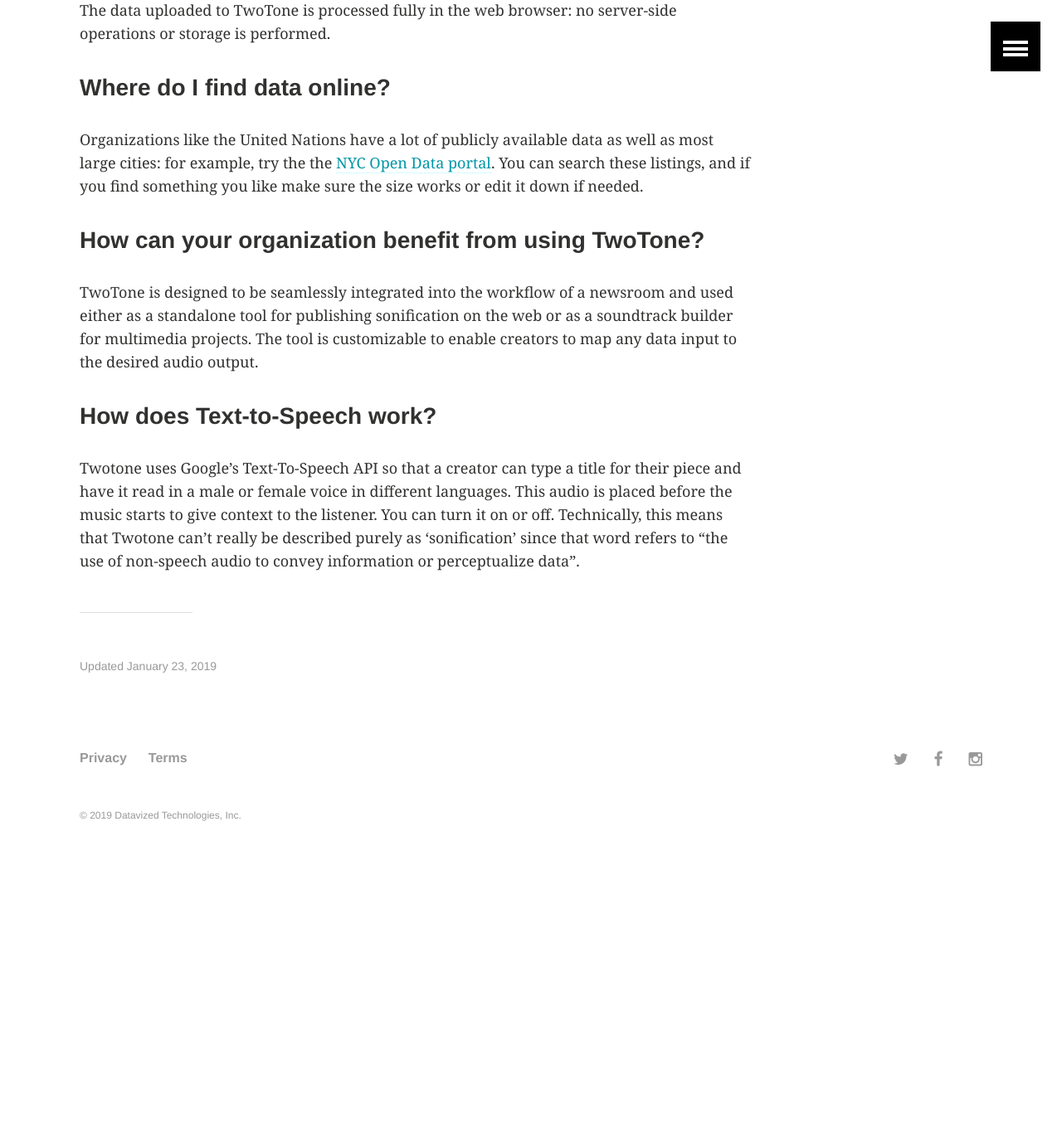
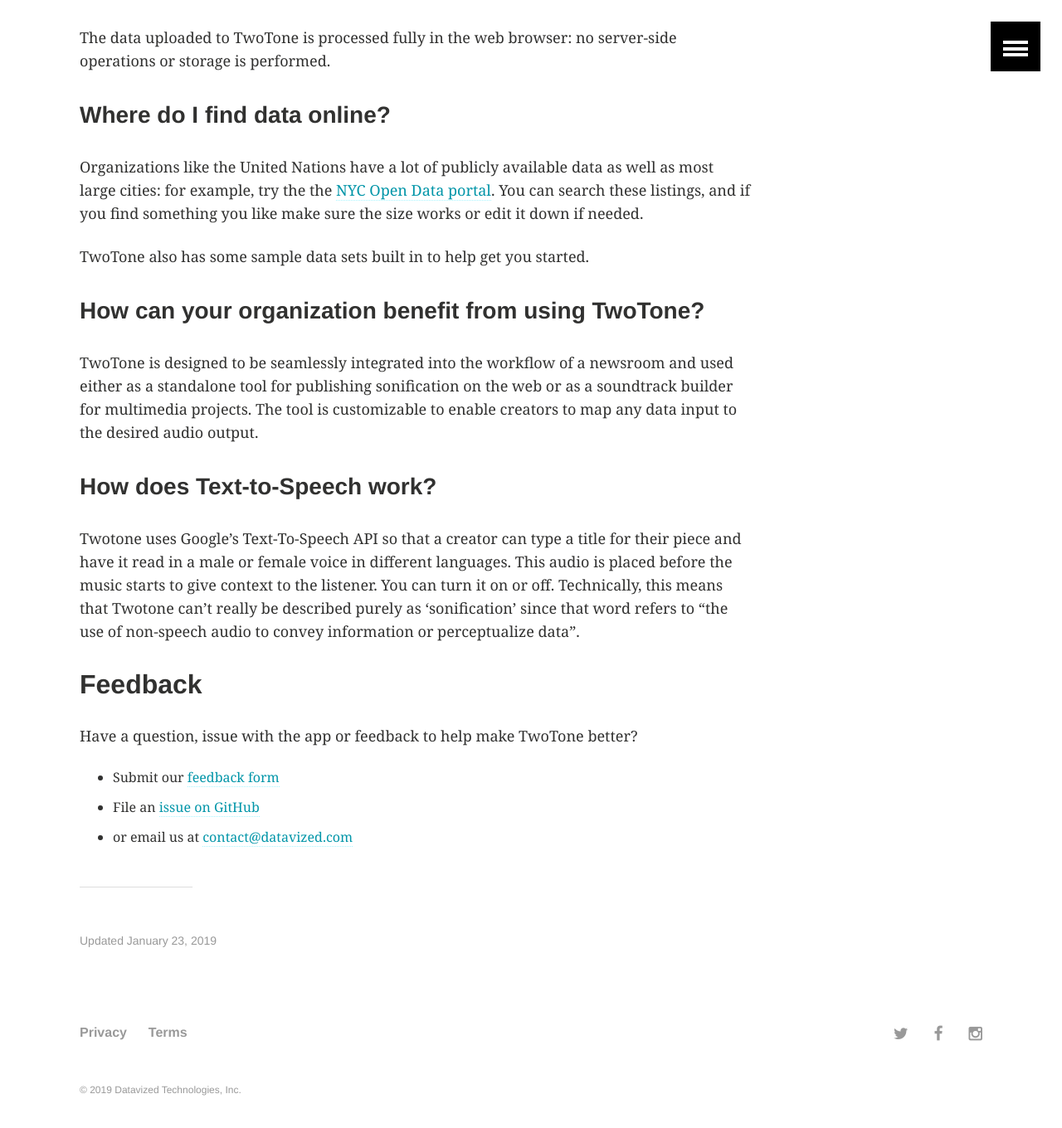
Before and after one commit to sonifydata/twotone.io, a Jekyll site: the page built from how-it-works.md, in a window 1280 px wide and 1400 px high, scrolled down 1606 px. Shown: the top 1360 px of the window at 83% size. Built offline with Jekyll 4.4.1, drawn with Linux system fonts in a browser that asks for light colours; before the commit the page ends 2674 px from its top, so only the background shows below that.

Commit message:
Updated getting started text

```diff
--- a/how-it-works.md
+++ b/how-it-works.md
@@ -49,6 +49,8 @@ The data uploaded to TwoTone is processed fully in the web browser: no server-si
 
 Organizations like the United Nations have a lot of publicly available data as well as most large cities: for example, try the the [NYC Open Data portal](https://opendata.cityofnewyork.us/data/). You can search these listings, and if you find something you like make sure the size works or edit it down if needed.
 
+TwoTone also has some sample data sets built in to help get you started.
+
 ### How can your organization benefit from using TwoTone?
 
 TwoTone is designed to be seamlessly integrated into the workflow of a newsroom and used either as a standalone tool for publishing sonification on the web or as a soundtrack builder for multimedia projects. The tool is customizable to enable creators to map any data input to the desired audio output.
@@ -56,3 +58,10 @@ TwoTone is designed to be seamlessly integrated into the workflow of a newsroom
 ### How does Text-to-Speech work?
 
 Twotone uses Google’s Text-To-Speech API so that a creator can type a title for their piece and have it read in a male or female voice in different languages. This audio is placed before the music starts to give context to the listener. You can turn it on or off. Technically, this means that Twotone can’t really be described purely as 'sonification' since that word refers to "the use of non-speech audio to convey information or perceptualize data".
+
+## Feedback
+
+Have a question, issue with the app or feedback to help make TwoTone better?
+- Submit our [feedback form](https://docs.google.com/forms/d/1FUTwQ8fe15BTsSyOy3roWhKgWgN7c1I4dTzJR3ZBTu4/edit)
+- File an [issue on GitHub](https://github.com/datavized/twotone/issues)
+- or email us at [contact@datavized.com](mailto:contact@datavized.com)
```
